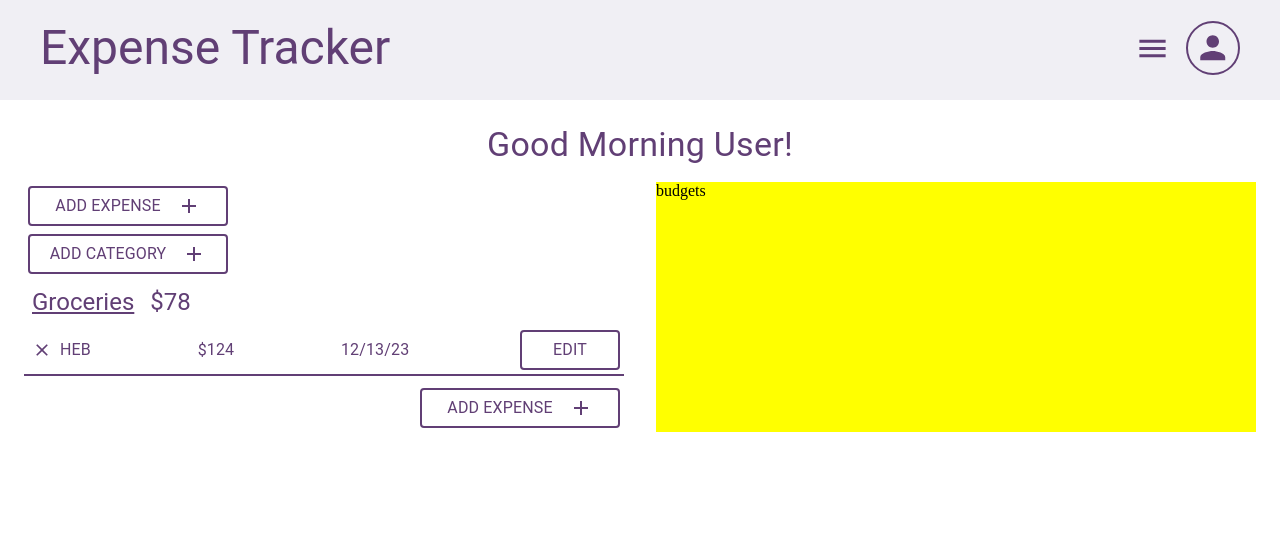
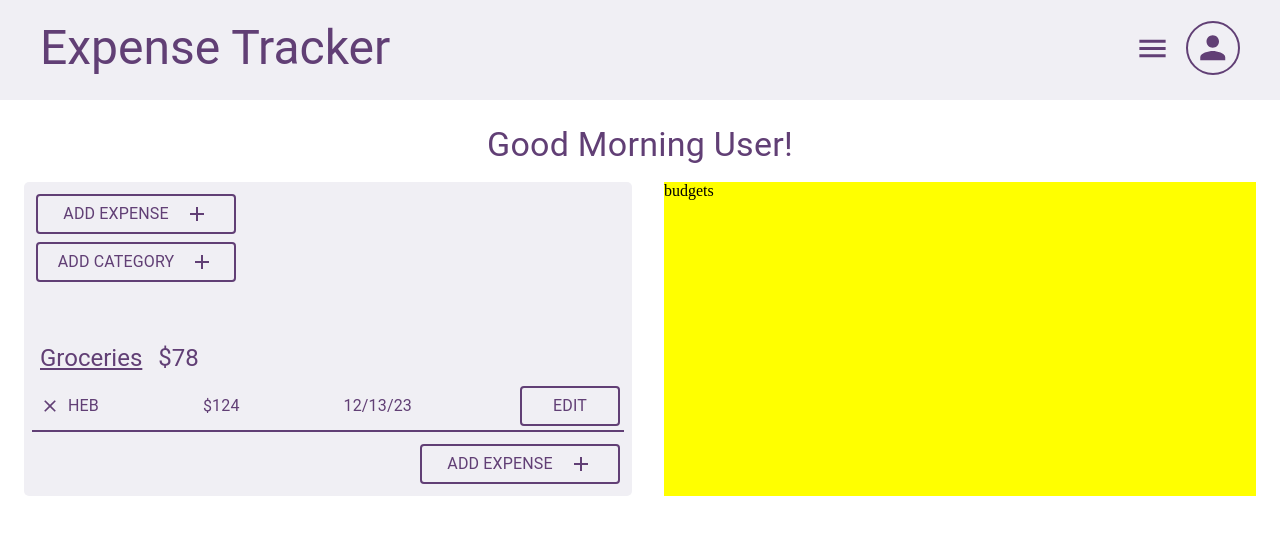
Before and after one commit to ctelfair20/expense-tracker, a React (Vite) app: page /dashboard in a window 1280 px wide. Shown: the top 534 px of the page. Built offline with nearby package versions, Linux system fonts and the light colour scheme.

Commit message:
update style for dashboard

```diff
--- a/src/pages/Dashboard.tsx
+++ b/src/pages/Dashboard.tsx
@@ -14,12 +14,12 @@ const Dashboard = () => {
       <Box sx={{ width: '100%', display: 'flex', mt: 2, gap: 4 }}>
 
         {/* categories column*/}
-        <Box sx={{ width: '50%' }}>
+        <Box sx={{ width: '50%', background: "#F0EFF4", borderRadius: '5px', p: 1 }}>
           <Box sx={{ display: 'flex', flexDirection: 'column' }}>
             <CustomButton name='Add Expense' width='200px' icon={<AddIcon sx={{ pl: 2, color: "#613F75" }} />} onClick={addExpense} />
             <CustomButton name='Add Category' width='200px' icon={<AddIcon sx={{ pl: 2, color: "#613F75" }} />} onClick={addCategory} />
           </Box>
-          <Box>
+          <Box sx={{ mt: 6 }}>
             <Category />
           </Box>
         </Box>
```
